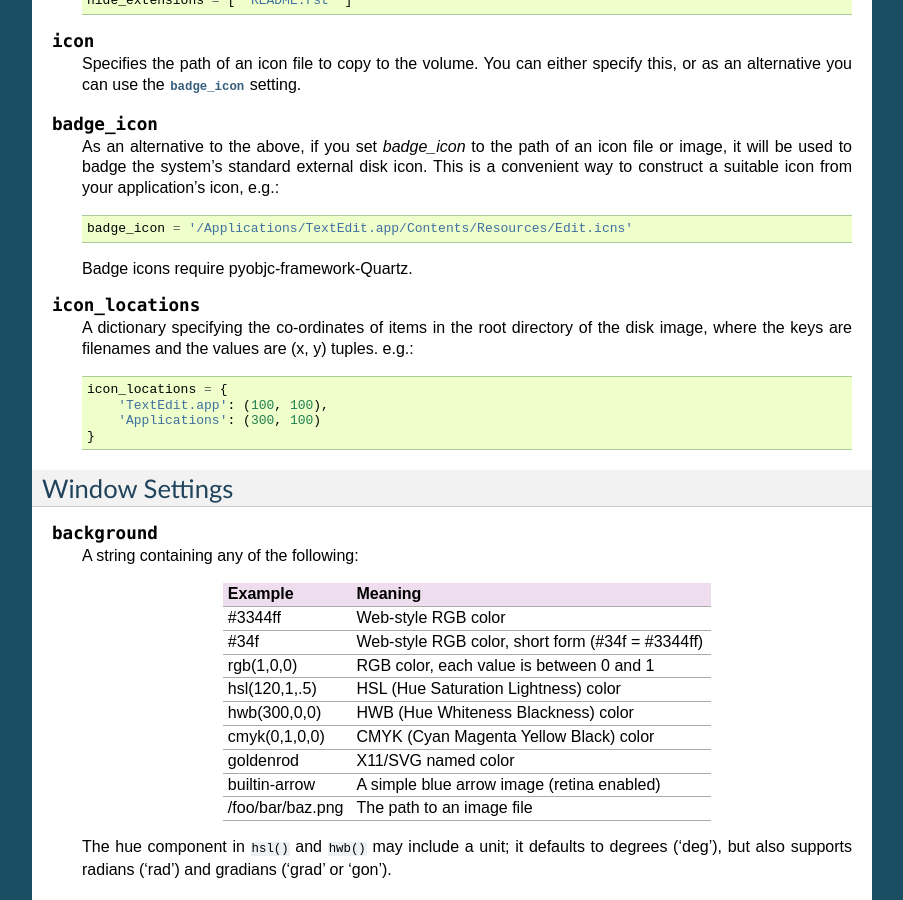
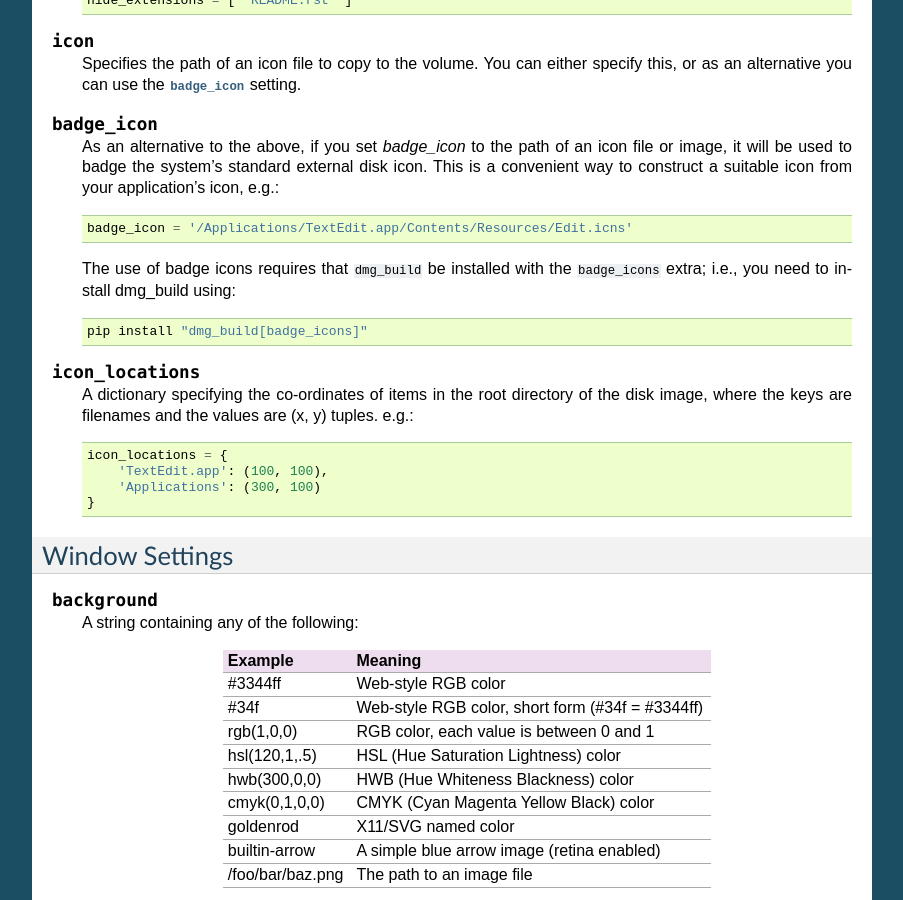
Before and after one commit to dmgbuild/dmgbuild, a Sphinx documentation site: the page built from docs/settings.rst, in a window 1280 px wide and 900 px high, scrolled down 1799 px. Shown: the whole window, without its empty margins (198-1101 px from the left). Built offline with Sphinx 7.4.7, drawn with Linux system fonts in a browser that asks for light colours.

Commit message:
Add a definition for an badge_icons extra.

```diff
--- a/docs/settings.rst
+++ b/docs/settings.rst
@@ -125,7 +125,10 @@ Content Settings
 
      badge_icon = '/Applications/TextEdit.app/Contents/Resources/Edit.icns'
 
-   Badge icons require pyobjc-framework-Quartz.
+   The use of badge icons requires that ``dmg_build`` be installed with the
+   ``badge_icons`` extra; i.e., you need to install dmg_build using::
+
+      pip install "dmg_build[badge_icons]"
 
 .. py:data:: icon_locations
 
--- a/setup.cfg
+++ b/setup.cfg
@@ -60,6 +60,8 @@ docs =
     sphinx
     sphinx-autobuild
     sphinx_rtd_theme
+badge_icons =
+    pyobjc-framework-Quartz >= 3.0.4
 
 [flake8]
 exclude=\
```
